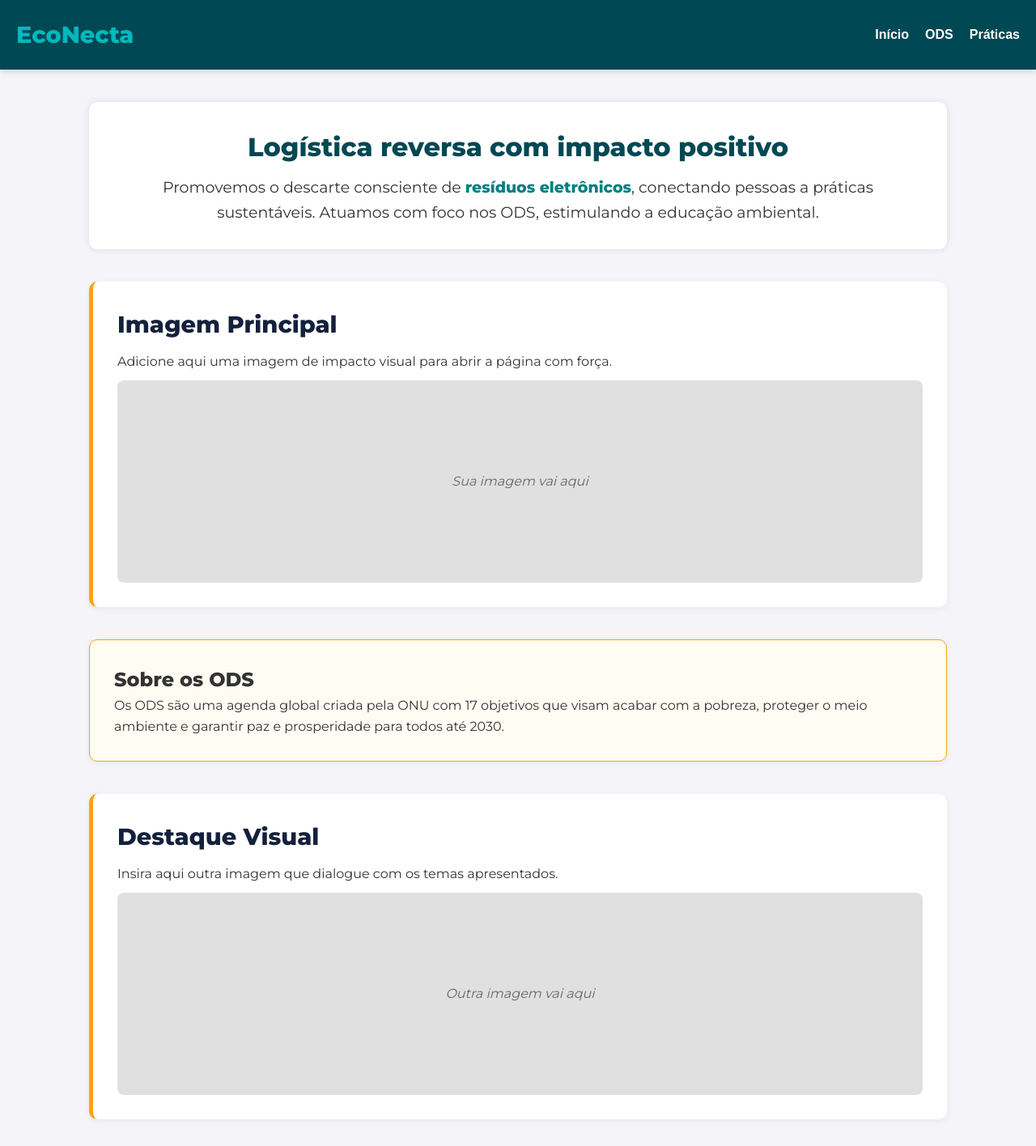
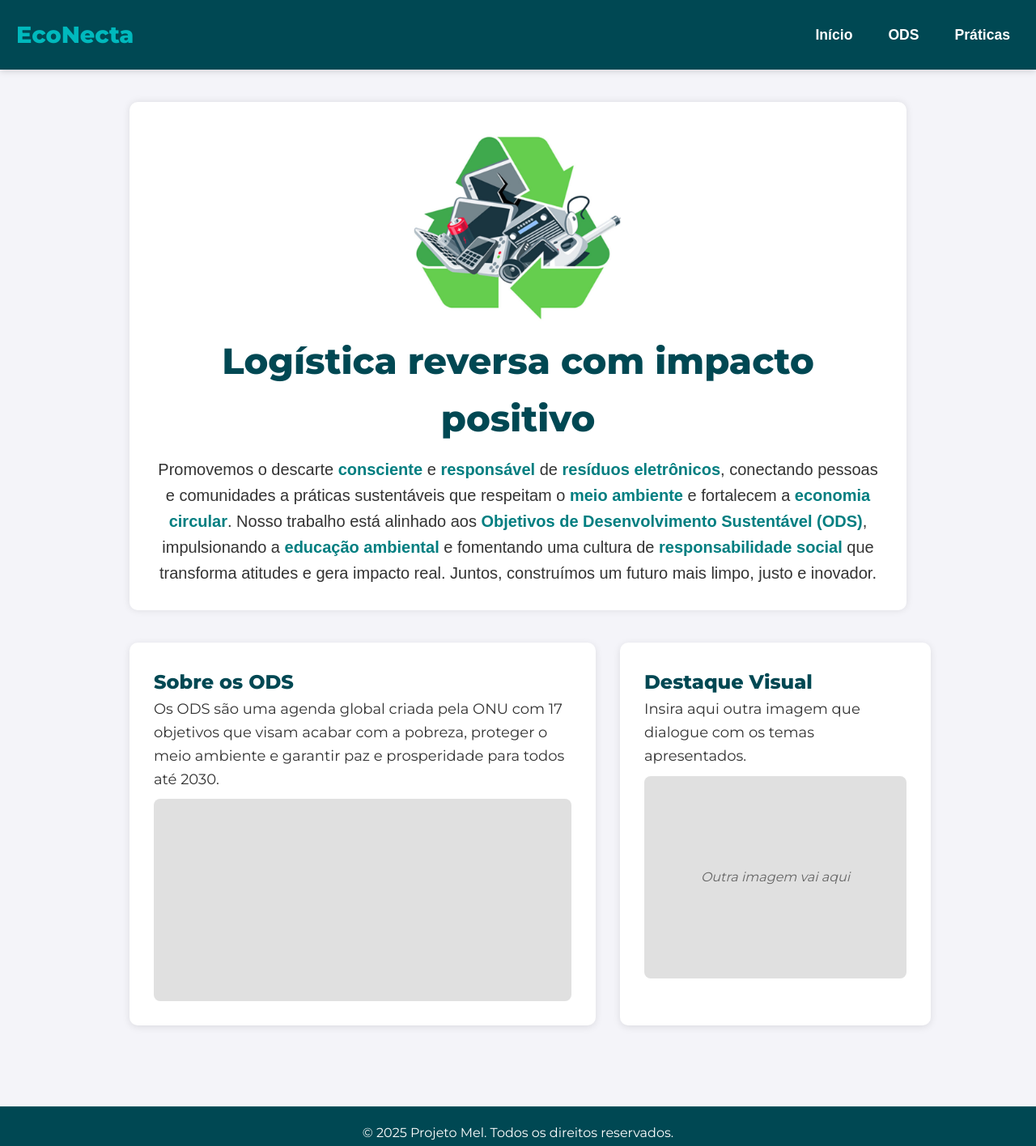
Before and after one commit to CastroMadu/mel.github.io, a plain HTML site: page ProjetoMel/index.html in a window 1280 px wide. Shown: the top 1416 px of the page at 81% size. Drawn offline with Linux system fonts and the light colour scheme.

Commit message:
atualizacao 2 - pagina inicial

```diff
--- a/ProjetoMel/assets/css/global.css
+++ b/ProjetoMel/assets/css/global.css
@@ -55,11 +55,11 @@ body {
 
   /* CONTAINER GERAL */
   .container {
-  max-width: 1100px;
+    width: 85%;
+    max-width: none;
     margin: auto;
-  padding: 40px 20px;
+    padding: 40px 5vw;
   }
-
   /* INTRODUÇÃO */
   .intro {
     margin-bottom: 40px;
@@ -72,31 +72,50 @@ body {
 
   .intro h1 {
     font-family:sans-serif 10px;
-  font-size: 2rem;
+    font-size: 2.8rem;
     color: #004853;
     margin-bottom: 10px;
   }
 
+  h1:hover{
+    transform: scale(1.03);
+    transition: transform 1s ease;
+
+  }
+
+  .container h2{
+    color: #004853;
+  }
+
   .intro p{
-  font-size: 19px;
+    font-size: 20px;
+    max-width: 100%;
+    font-weight: 500;
+    font-family:Arial, Helvetica, sans-serif;
   }
 
   .intro strong {
     color: #007e80;
   }
-
+  img{
+    width: 30%;
+  }
+  img:hover{
+    transform: scale(1.03);
+    transition: transform 1s ease;
+  }
   /* SEÇÕES DE IMAGEM */
   .image-section {
     margin-bottom: 40px;
     background: #ffffff;
     padding: 30px;
-  border-left: 5px solid #fca311;
+    border-left: 5px solid #00b9bd;
     border-radius: 10px;
     box-shadow: 0 2px 10px rgba(0, 0, 0, 0.05);
   }
 
   .image-section h2 {
-  font-size: 1.8rem;
+    font-size: 2rem;
     margin-bottom: 10px;
     color: #14213d;
   }
@@ -119,17 +138,104 @@ body {
     background: #fefcf3;
     padding: 30px;
     margin-bottom: 40px;
-  border: 1px solid #fca311;
+    border: 1px solid #00b9bd;
     border-radius: 10px;
     box-shadow: 0 2px 8px rgba(0, 0, 0, 0.05);
   }
 
   /* RODAPÉ */
   footer {
-  background-color: #14213d;
+    background-color: #004853;
     color: white;
     text-align: center;
     padding: 20px 0;
     margin-top: 60px;
     box-shadow: inset 0 1px 0 rgba(255, 255, 255, 0.1);
   }
+
+
+  /* Listas mais elegantes */
+  ul, ol {
+    list-style: none;
+    padding-left: 0;
+  }
+
+  ul li::before {
+    content: "•";
+    color: #00b9bd;
+    font-weight: bold;
+    display: inline-block;
+    width: 1em;
+    margin-left: -1em;
+  }
+
+  /* Melhor responsividade */
+  @media (max-width: 768px) {
+    .container {
+      padding: 20px 10px;
+    }
+    .navbar {
+      flex-direction: column;
+      align-items: flex-start;
+    }
+    .navbar .nav-links {
+      flex-direction: column;
+      gap: 10px;
+      width: 100%;
+      margin-top: 10px;
+    }
+  }
+  .navbar .nav-links a {
+    font-size: 1.1rem; /* AUMENTA O TAMANHO DA FONTE */
+    font-weight: 600;
+    padding: 8px 12px; /* UM RESPIRO EXTRA NAS LATERAIS */
+    transition: all 0.3s ease;
+  }
+
+
+  .colunas {
+    display: flex;
+    gap: 30px;
+    margin-top: 40px;
+    flex-wrap: nowrap; /* impede quebrar em linha nova */
+  }
+
+  .coluna-grande {
+    flex: 0 0 60%; /* Não cresce, não encolhe, base 60% */
+    max-width: 60%; /* limite máximo */
+    background: #ffffff;
+    padding: 30px;
+    border-radius: 10px;
+    box-shadow: 0 2px 10px rgba(0,0,0,0.1);
+  }
+
+  .coluna-menor {
+    flex: 0 0 40%;
+    max-width: 40%;
+    background: #ffffff;
+    padding: 30px;
+    border-radius: 10px;
+    box-shadow: 0 2px 10px rgba(0,0,0,0.1);
+  }
+
+  @media (max-width: 768px) {
+    .colunas {
+      flex-wrap: wrap;
+      flex-direction: column;
+    }
+    .coluna-grande,
+    .coluna-menor {
+      flex: 1 1 100%;
+      max-width: 100%;
+    }
+  }
+
+  .inicioh2{
+    font-size: 18px;
+  }
+
+  /* .intro intro-lado-a-lado .intro-img img{
+    text-align: center;
+    border-radius: 100px ;
+    width: 10px 30px;
+  } */
--- a/ProjetoMel/index.html
+++ b/ProjetoMel/index.html
@@ -13,35 +13,41 @@
     <nav class="navbar">
       <div class="logo">EcoNecta</div>
       <ul class="nav-links">
-        <li><a href="index.html">Início</a></li>
-        <li><a href="ods.html">ODS</a></li>
-        <li><a href="praticas.html">Práticas</a></li>
+        <a href="index.html">Início</a>
+        <a href="ods.html">ODS</a>
+        <a href="praticas.html">Práticas</a>
       </ul>
     </nav>
   </header>
 
   <main class="container">
-    <section class="intro">
-      <h1>Logística reversa com impacto positivo</h1>
-      <p>Promovemos o descarte consciente de <strong>resíduos eletrônicos</strong>, conectando pessoas a práticas sustentáveis. Atuamos com foco nos ODS, estimulando a educação ambiental.</p>
+
+    <!-- INTRO (imagem e texto lado a lado) -->
+    <section class="intro intro-lado-a-lado">
+      <div class="intro-img">
+        <img src="assets/img/imgInicio2.png" alt="Imagem representando logística reversa">
+      </div>
+      <div class="intro-texto">
+        <h1>Logística reversa com impacto positivo</h1>
+        <p>Promovemos o descarte <strong>consciente</strong> e <strong>responsável</strong> de <strong>resíduos eletrônicos</strong>, conectando pessoas e comunidades a práticas sustentáveis que respeitam o <strong>meio ambiente</strong> e fortalecem a <strong>economia circular</strong>. Nosso trabalho está alinhado aos <strong>Objetivos de Desenvolvimento Sustentável (ODS)</strong>, impulsionando a <strong>educação ambiental</strong> e fomentando uma cultura de <strong>responsabilidade social</strong> que transforma atitudes e gera impacto real. Juntos, construímos um futuro mais limpo, justo e inovador.
+        </p>
+      </div>
     </section>
 
-    <section class="image-section">
-      <h2>Imagem Principal</h2>
-      <p>Adicione aqui uma imagem de impacto visual para abrir a página com força.</p>
-      <div class="image-placeholder">Sua imagem vai aqui</div>
+    <!-- SEÇÕES 2 e 3 lado a lado -->
+    <section class="colunas">
+      <div class="coluna coluna-grande">
+        <h2>Sobre os ODS</h2>
+        <p class="inicioh2">Os ODS são uma agenda global criada pela ONU com 17 objetivos que visam acabar com a pobreza, proteger o meio ambiente e garantir paz e prosperidade para todos até 2030.</p>
+        <div class="image-placeholder"></div>
+      </div>
+      <div class="coluna coluna-menor">
+        <h2>Destaque Visual</h2>
+        <p class="inicioh2">Insira aqui outra imagem que dialogue com os temas apresentados.</p>
+        <div class="image-placeholder">Outra imagem vai aqui</div>
+      </div>
     </section>
 
-    <section class="info-box">
-      <h2>Sobre os ODS</h2>
-      <p>Os ODS são uma agenda global criada pela ONU com 17 objetivos que visam acabar com a pobreza, proteger o meio ambiente e garantir paz e prosperidade para todos até 2030.</p>
-    </section>
-
-    <section class="image-section">
-      <h2>Destaque Visual</h2>
-      <p>Insira aqui outra imagem que dialogue com os temas apresentados.</p>
-      <div class="image-placeholder">Outra imagem vai aqui</div>
-    </section>
   </main>
 
   <footer>
```
Also changed, not shown: ProjetoMel/ods.html (+3 -3 lines), ProjetoMel/praticas.html (+3 -3 lines), ProjetoMel/assets/img/imgInicio2.png (added), 2 other files. Lines whose indentation alone changed are shown as unchanged.
